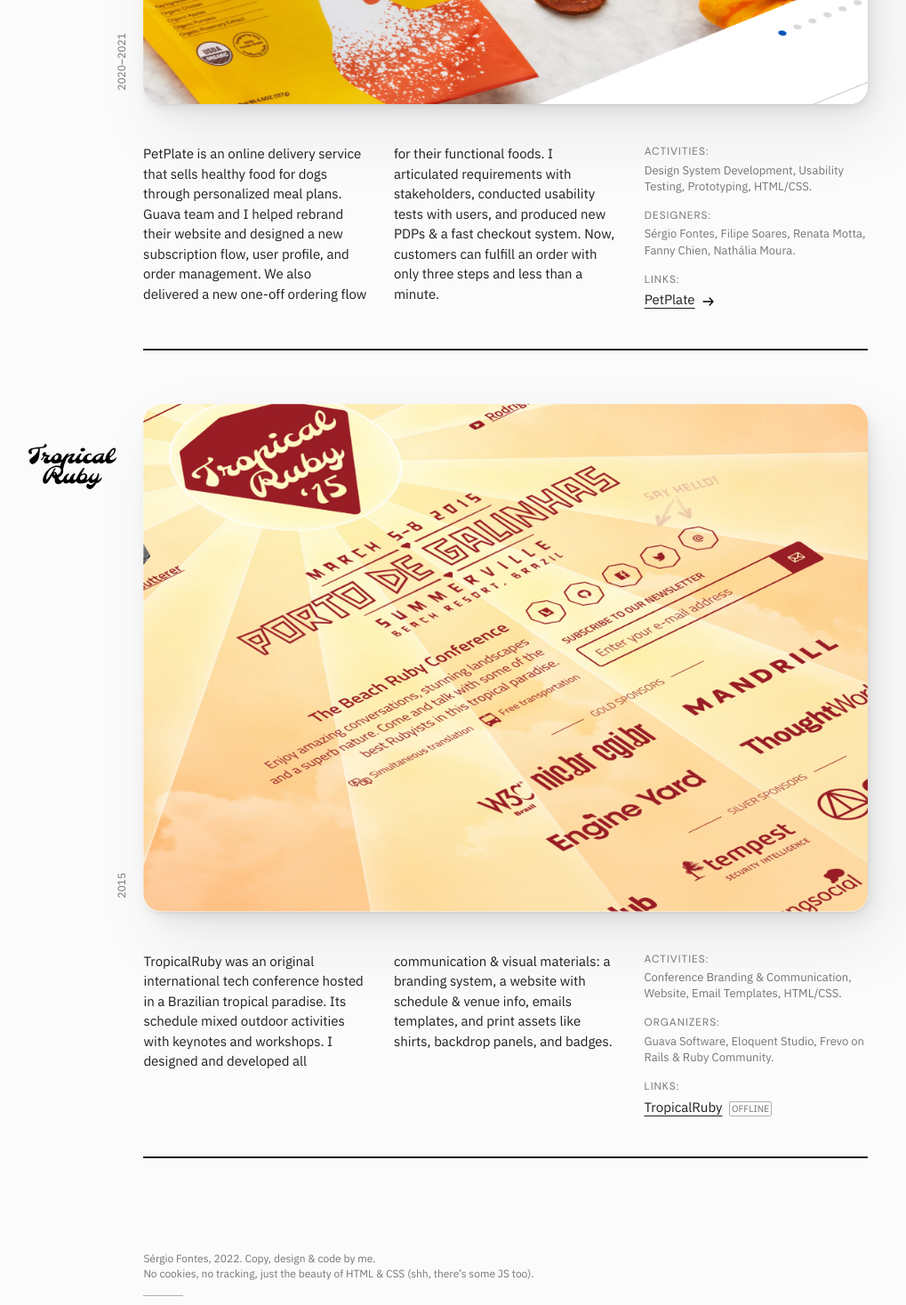
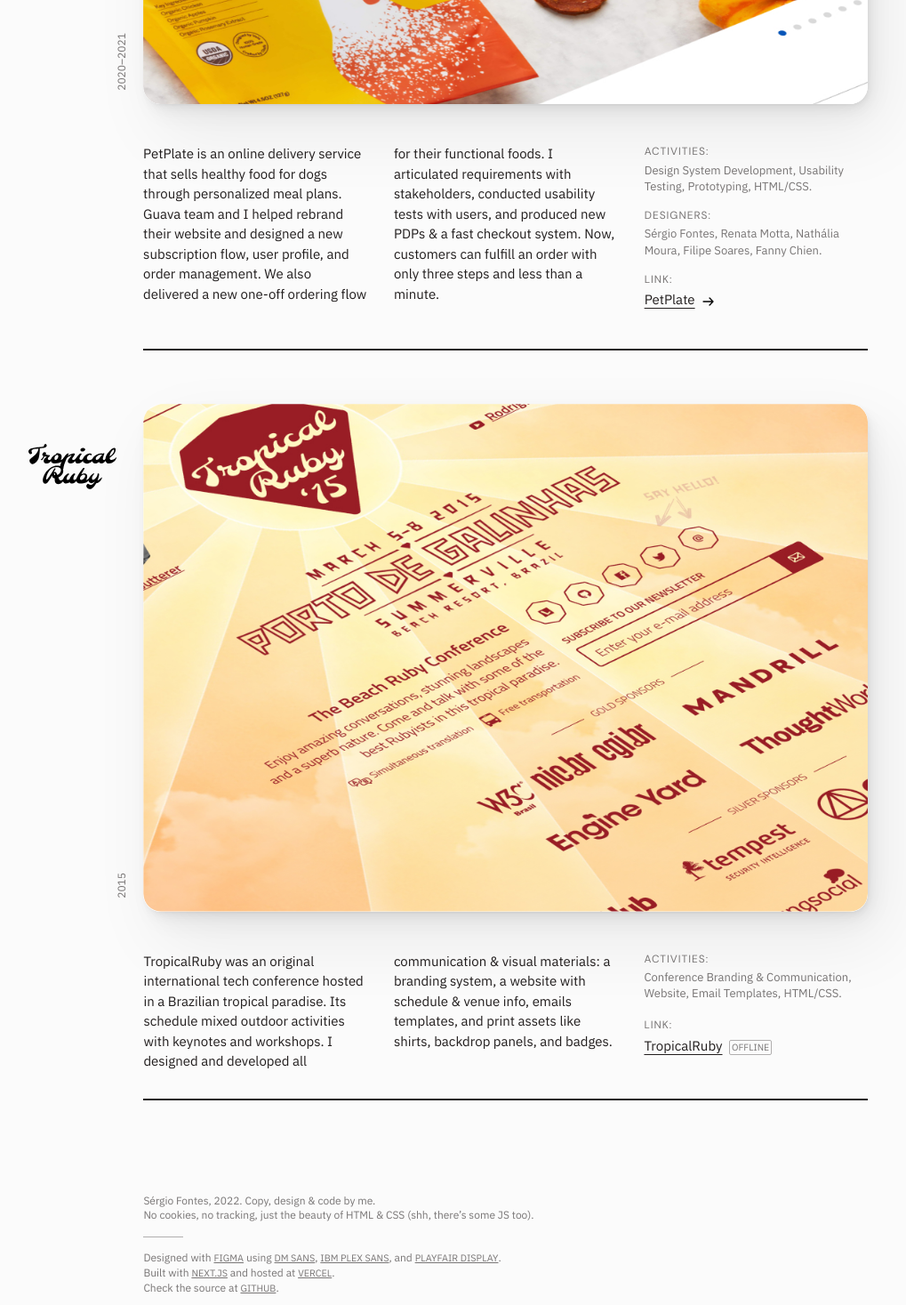
Before and after one commit to sergiofontes/fontes.cc, a Next.js app: page / in a window 1280 px wide. Shown: the part 2596-4063 px from the top of the page at 89% size, without its empty margins (259-1278 px from the left). Built offline with nearby package versions, Linux system fonts and the light colour scheme.

Commit message:
Refine content

```diff
--- a/components/work/petplate.js
+++ b/components/work/petplate.js
@@ -50,14 +50,14 @@ export default function WorkPetPlate() {
           <h4>Designers:</h4>
           <ul>
             <li>Sérgio Fontes</li>
+            <li>Renata Motta</li>
+            <li>Nathália Moura</li>
             <li>Filipe Soares</li>
-            <li>Renata Motta</li>
             <li>Fanny Chien</li>
-            <li>Nathália Moura</li>
           </ul>
         </aside>
         <aside className={style.details}>
-          <h4>Links:</h4>
+          <h4>Link:</h4>
           <Anchor href="https://petplate.com" target="_blank" type="external">
             PetPlate
           </Anchor>
--- a/components/work/tropical.js
+++ b/components/work/tropical.js
@@ -45,15 +45,7 @@ export default function WorkPetPlate() {
           </ul>
         </aside>
         <aside className={style.details}>
-          <h4>Organizers:</h4>
-          <ul>
-            <li>Guava Software</li>
-            <li>Eloquent Studio</li>
-            <li>Frevo on Rails &amp; Ruby Community</li>
-          </ul>
-        </aside>
-        <aside className={style.details}>
-          <h4>Links:</h4>
+          <h4>Link:</h4>
           <Anchor
             href="https://tropicalrb.com"
             target="_blank"
```
